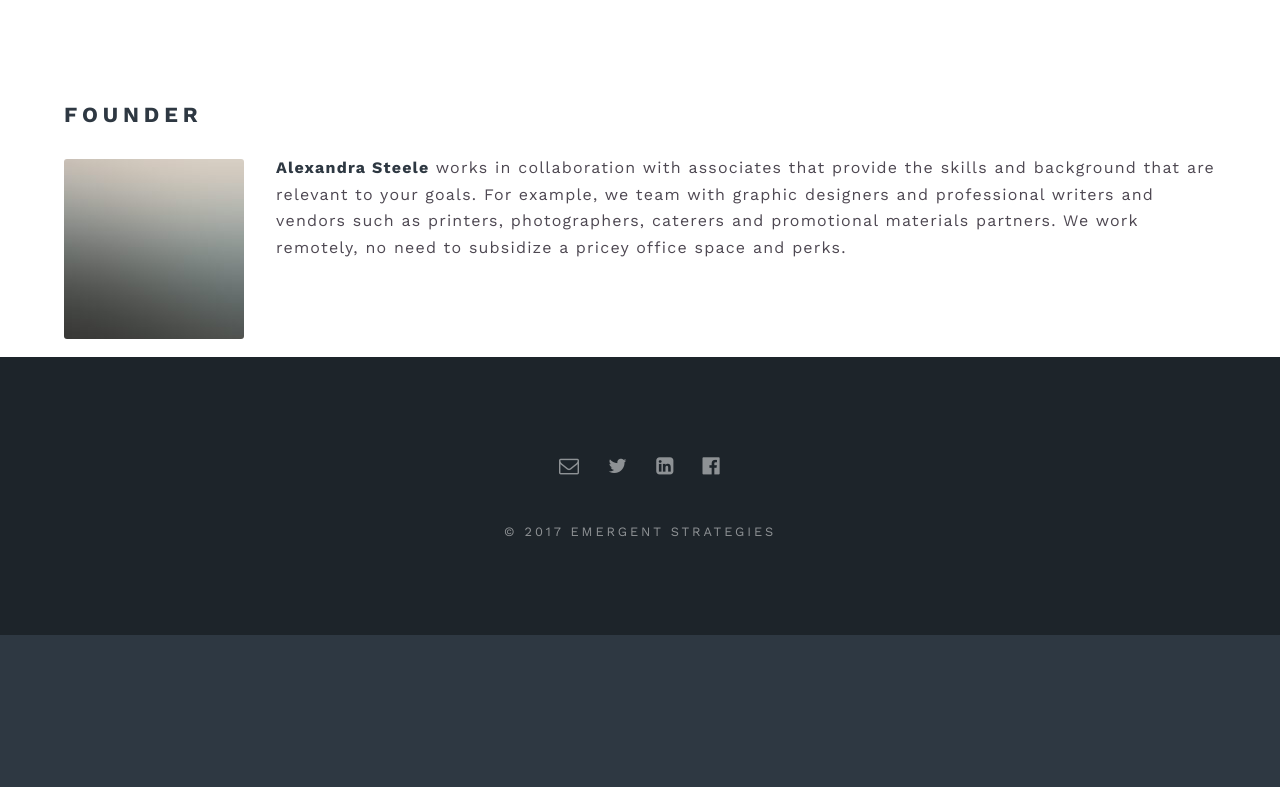
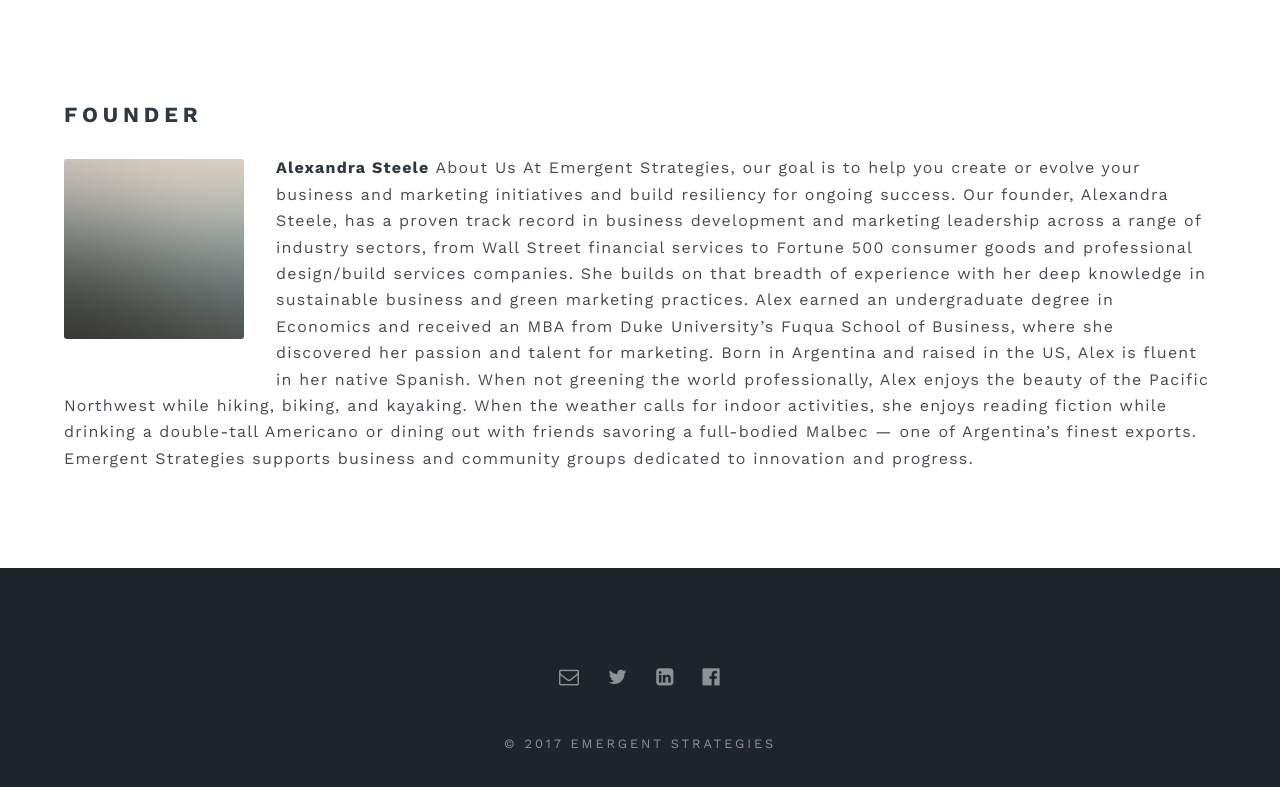
Before and after one commit to dylansteele8/emergent-strategies, a Jekyll site: the page built from _pages/about.html, in a window 1280 px wide and 1200 px high. Shown: the part 353-1140 px from the top of the window. Built offline with Jekyll 4.4.1, drawn with Linux system fonts in a browser that asks for light colours.

Commit message:
Update about.html

```diff
--- a/_pages/about.html
+++ b/_pages/about.html
@@ -9,5 +9,14 @@
   <span class="image left">
     <img src="images/pic04.jpg" alt="" />
   </span>
-  <strong>Alexandra Steele</strong> works in collaboration with associates that provide the skills and background that are relevant to your goals. For example, we team with graphic designers and professional writers and vendors such as printers, photographers, caterers and promotional materials partners. We work remotely, no need to subsidize a pricey office space and perks.
+  <strong>Alexandra Steele</strong> About Us
+At Emergent Strategies, our goal is to help you create or evolve your business and marketing initiatives and build resiliency for ongoing success.
+
+Our founder, Alexandra Steele, has a proven track record in business development and marketing leadership across a range of industry sectors, from Wall Street financial services to Fortune 500 consumer goods and professional design/build services companies. She builds on that breadth of experience with her deep knowledge in sustainable business and green marketing practices.
+
+Alex earned an undergraduate degree in Economics and received an MBA from Duke University’s Fuqua School of Business, where she discovered her passion and talent for marketing.
+
+Born in Argentina and raised in the US, Alex is fluent in her native Spanish. When not greening the world professionally, Alex enjoys the beauty of the Pacific Northwest while hiking, biking, and kayaking. When the weather calls for indoor activities, she enjoys reading fiction while drinking a double-tall Americano or dining out with friends savoring a full-bodied Malbec — one of Argentina’s finest exports.
+
+Emergent Strategies supports business and community groups dedicated to innovation and progress.
 </p>
```
